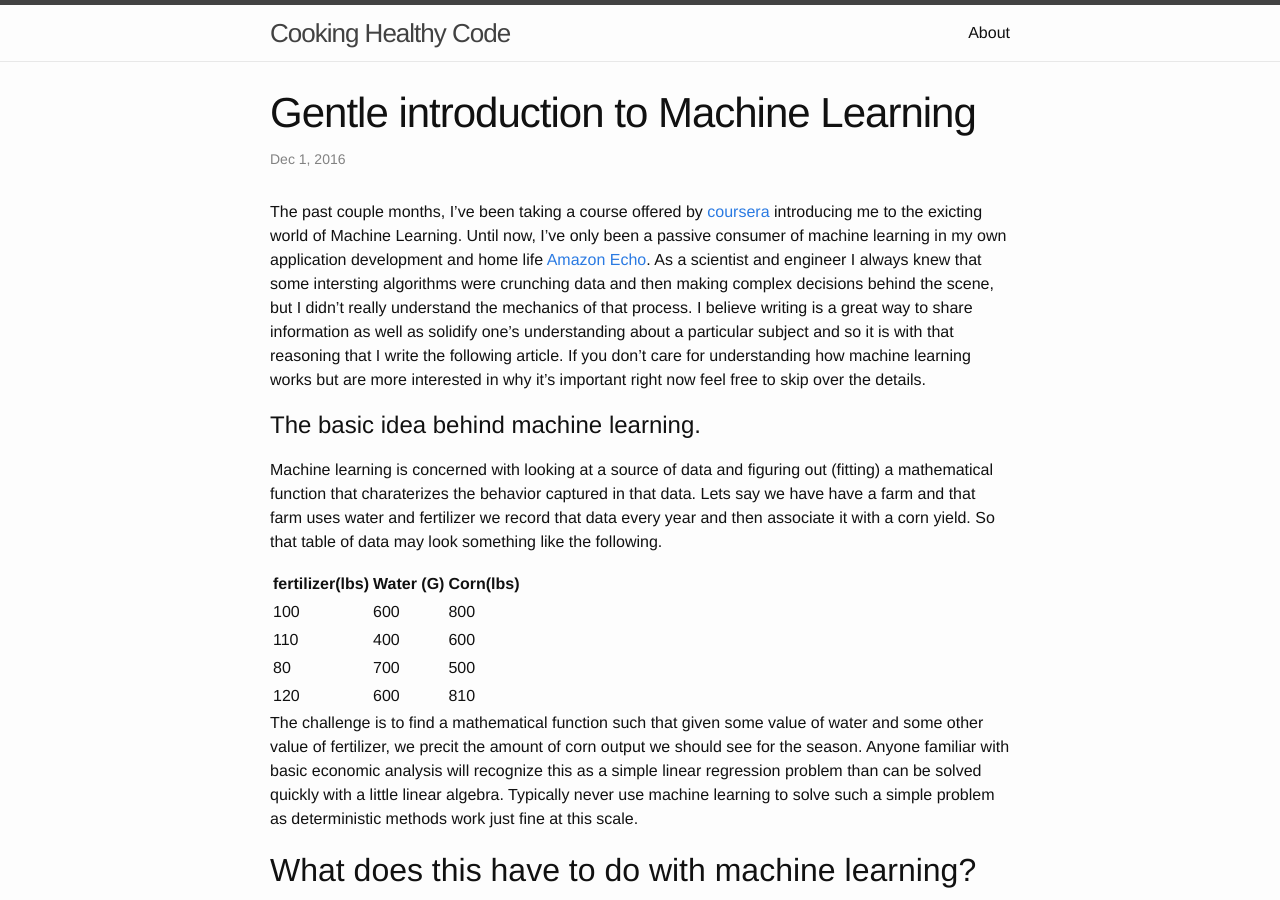
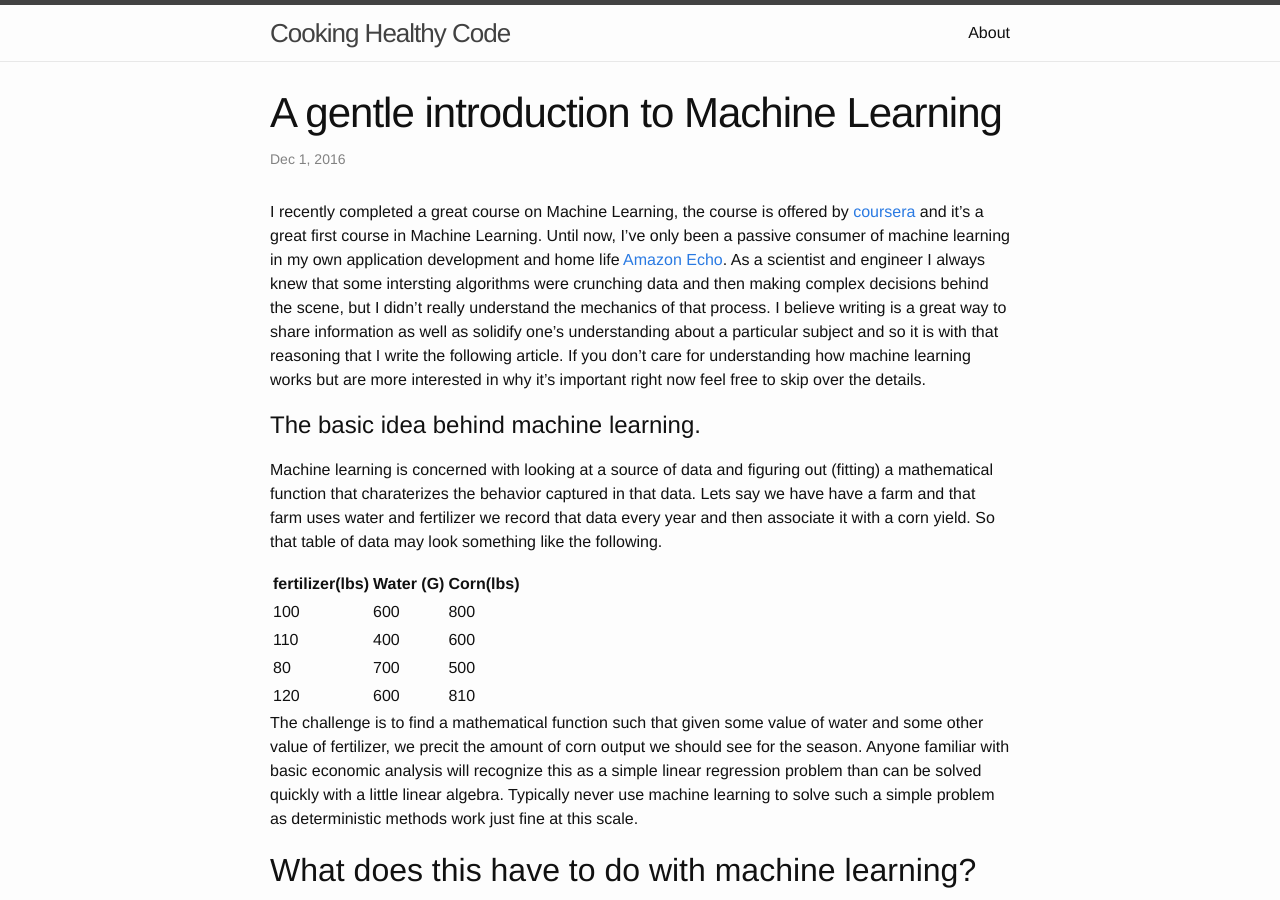
Before and after one commit to johnnyiller/johnnyiller.github.io, a Jekyll site: the page built from _posts/2016-12-1-intro-to-machine-learning.markdown, in a window 1280 px wide and 900 px high. Built offline with Jekyll 4.4.1, drawn with Linux system fonts in a browser that asks for light colours; comment, search, counter and statistics services are not loaded.

Commit message:
adding more detail

```diff
--- a/_posts/2016-12-1-intro-to-machine-learning.markdown
+++ b/_posts/2016-12-1-intro-to-machine-learning.markdown
@@ -1,12 +1,12 @@
 ---
 layout: post
-title: "Gentle introduction to Machine Learning"
+title: "A gentle introduction to Machine Learning"
 date: 2016-12-1 16:00:00
 comments: true
 categories: machine learning
 ---
 
-The past couple months, I've been taking a course offered by [coursera](https://www.coursera.org/learn/machine-learning) introducing me to the exicting world of Machine Learning.  Until now, I've only been a passive consumer of machine learning in my own application development and home life [Amazon Echo](https://www.amazon.com/gp/product/B00X4WHP5E).  As a scientist and engineer I always knew that some intersting algorithms were crunching data and then making complex decisions behind the scene, but I didn't really understand the mechanics of that process.  I believe writing is a great way to share information as well as solidify one's understanding about a particular subject and so it is with that reasoning that I write the following article.  If you don't care for understanding how machine learning works but are more interested in why it's important right now feel free to skip over the details.
+I recently completed a great course on Machine Learning, the course is offered by [coursera](https://www.coursera.org/learn/machine-learning) and it's a great first course in Machine Learning.  Until now, I've only been a passive consumer of machine learning in my own application development and home life [Amazon Echo](https://www.amazon.com/gp/product/B00X4WHP5E).  As a scientist and engineer I always knew that some intersting algorithms were crunching data and then making complex decisions behind the scene, but I didn't really understand the mechanics of that process.  I believe writing is a great way to share information as well as solidify one's understanding about a particular subject and so it is with that reasoning that I write the following article.  If you don't care for understanding how machine learning works but are more interested in why it's important right now feel free to skip over the details.
 
 
 # The basic idea behind machine learning.
```
